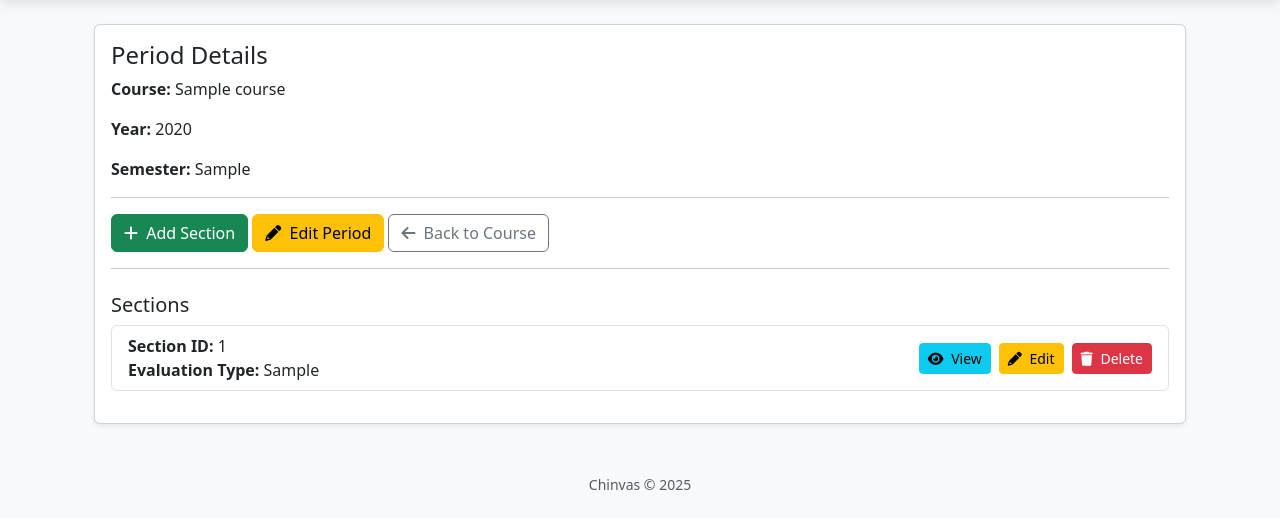
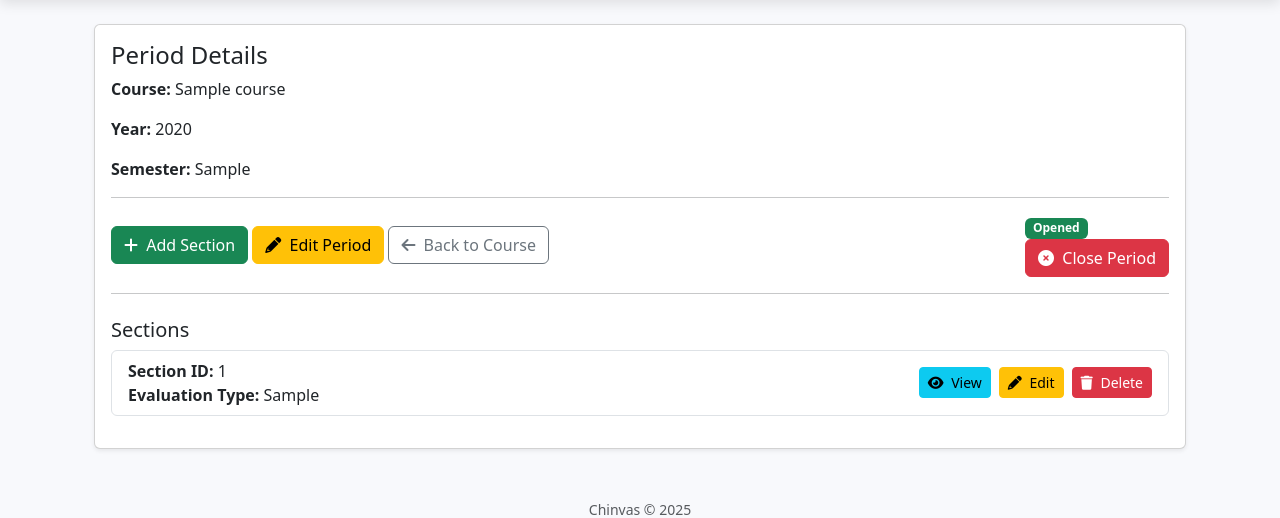
Before and after one commit to BorjaManterola/chinvas, a Flask app: page /periods/1/show in a window 1280 px wide. Shown: the part 78-596 px from the top of the page. Run offline with Flask 3, Linux system fonts and the light colour scheme; tables that the repository leaves empty hold one stand-in row (values such as "Sample post"); parts of the project's set-up code (start-up, migrations or seed data) failed here and were passed over.

Commit message:
periodo abierto-cerrado

```diff
--- a/app/models/period.py
+++ b/app/models/period.py
@@ -6,5 +6,6 @@ class Period(db.Model):
     course_id = db.Column(db.Integer, db.ForeignKey('courses.id'), nullable=False)
     year = db.Column(db.Integer, nullable=False)
     semester = db.Column(db.String(10))
+    opened = db.Column(db.Boolean, default=True)
 
     sections = db.relationship('Section', backref='period', cascade='all, delete', lazy=True)
--- a/app/routes/assessment_routes.py
+++ b/app/routes/assessment_routes.py
@@ -21,7 +21,6 @@ def create_assessment():
     type_evaluate = request.form['type_evaluate']
     weighting = request.form.get('weighting', type=float)
 
-    # Validación para porcentaje
     if section.type_evaluate == 'Percentage':
         total = db.session.query(db.func.sum(Assessment.weighting)) \
             .filter_by(section_id=section_id).scalar() or 0
--- a/app/routes/section_routes.py
+++ b/app/routes/section_routes.py
@@ -13,7 +13,6 @@ def new_section_form():
     period = Period.query.get_or_404(period_id)
     teachers = Teacher.query.all()
     return render_template('sections/form.html', section=None, period=period, teachers=teachers)
-
 
 @section_bp.route('/', methods=['POST'])
 def create_section():
@@ -51,7 +50,6 @@ def edit_section_form(id):
     teachers = Teacher.query.all()
     return render_template('sections/form.html', section=section, period=section.period, teachers=teachers)
 
-
 @section_bp.route('/<int:id>', methods=['POST'])
 def update_section(id):
     section = Section.query.get_or_404(id)
--- a/app/templates/assessments/show.html
+++ b/app/templates/assessments/show.html
@@ -30,7 +30,8 @@
                     {% for task in assessment.tasks %}
                         <li class="list-group-item d-flex justify-content-between align-items-center">
                             <div>
-                                <strong>Task {{ loop.index }}</strong> – Weight: {{ task.weighting }}% {% if task.optional %}(Optional){% endif %}
+                                <strong>Task {{ loop.index }}</strong> - Weighting: {{ task.weighting }}{% if assessment.type_evaluate == 'Percentage' %}%{% endif %}
+                                {% if task.optional %}<span class="badge bg-info text-dark ms-2">Optional</span>{% endif %}
                             </div>
                             <div class="d-flex gap-2">
                                 <a href="{{ url_for('task_routes.edit_task_form', id=task.id) }}" class="btn btn-sm btn-warning">
--- a/app/templates/periods/show.html
+++ b/app/templates/periods/show.html
@@ -11,7 +11,8 @@
 
             <hr>
 
-            <div class="mt-3">
+            <div class="mt-3 d-flex justify-content-between align-items-center">
+                <div>
                     <a href="{{ url_for('section_routes.new_section_form', period_id=period.id) }}" class="btn btn-success">
                         <i class="fas fa-plus me-1"></i> Add Section
                     </a>
@@ -21,6 +22,19 @@
                     <a href="{{ url_for('course_routes.show_course', id=period.course_id) }}" class="btn btn-outline-secondary">
                         <i class="fas fa-arrow-left me-1"></i> Back to Course
                     </a>
+                </div>
+                <div>
+                    {% if period.opened %}
+                        <span class="badge bg-success text-white">Opened</span>
+                        <form method="POST" action="{{ url_for('period_routes.close_period', id=period.id) }}">
+                            <button type="submit" class="btn btn-danger">
+                                <i class="fas fa-times-circle me-1"></i> Close Period
+                            </button>
+                        </form>
+                    {% else %}
+                        <span class="badge bg-danger text-white">Closed</span>
+                    {% endif %}
+                </div>
             </div>
 
             <hr>
--- a/db/init_db.sql
+++ b/db/init_db.sql
@@ -45,6 +45,7 @@ CREATE TABLE periods (
     course_id INT NOT NULL,
     year INT NOT NULL,
     semester VARCHAR(10),
+    opened BOOLEAN DEFAULT TRUE,
     FOREIGN KEY (course_id) REFERENCES courses(id) ON DELETE CASCADE
 );
 
```
Also changed, not shown: app/templates/courses/show.html (+7 -0 lines), db/populate_db.py (+9 -2 lines), app/routes/class_routes.py (added). Lines whose indentation alone changed are shown as unchanged.
